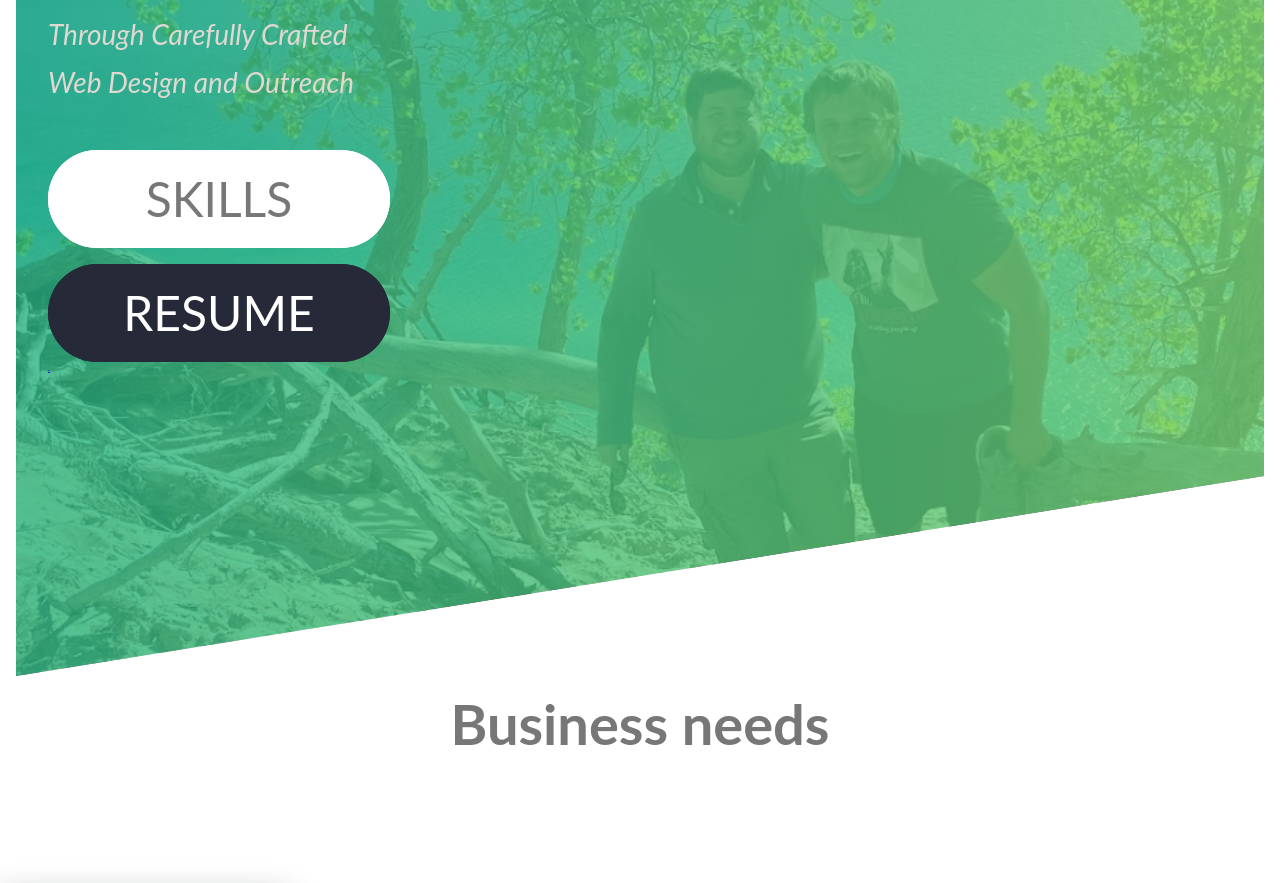
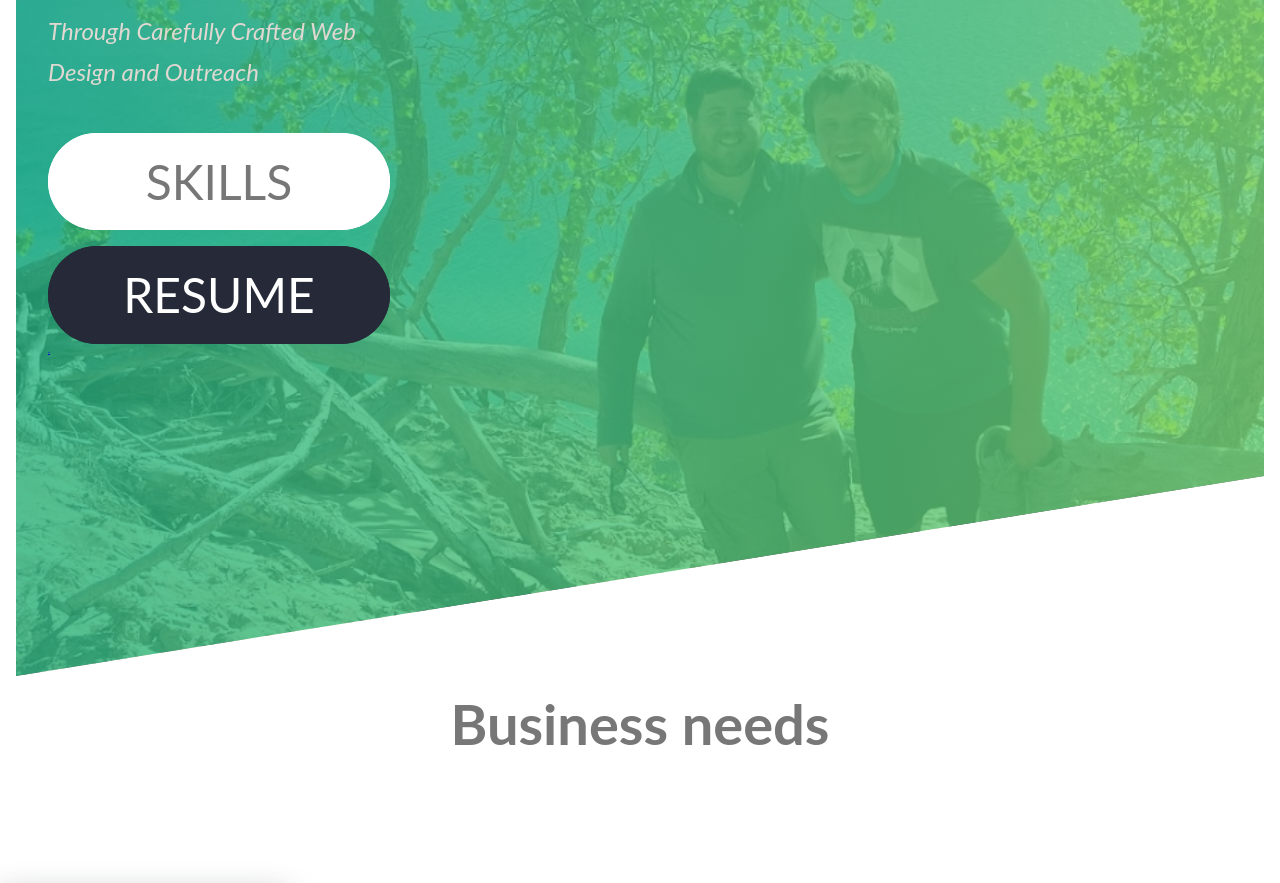
Before and after one commit to easy-thunder/diehl_domain, a Next.js app: page / in a window 1280 px wide. Shown: the part 140-1023 px from the top of the page. Built offline with nearby package versions, Linux system fonts and the light colour scheme.

Commit message:
fixing sizing issue on deployed site

```diff
--- a/components/homePageComponents/Hero/_hero.scss
+++ b/components/homePageComponents/Hero/_hero.scss
@@ -26,6 +26,7 @@
         color: $off-white;
         margin-left: $extra-large-gap;
         position:relative;
+        min-height: fit-content;
 
         display: inline-block;
 
--- a/css/global.css
+++ b/css/global.css
@@ -54,7 +54,7 @@ html {
   margin-bottom: 2rem; }
 
 .pageSubTitle {
-  font-size: 3.5rem;
+  font-size: 3rem;
   text-align: center;
   margin-bottom: 2rem; }
 
@@ -147,7 +147,7 @@ html {
   align-items: center; }
   .headerLinkLargeContainer .headerLinkLarge {
     text-decoration: none;
-    font-size: 3.5rem;
+    font-size: 3rem;
     color: white;
     cursor: pointer;
     margin: .5rem; }
@@ -237,6 +237,7 @@ html {
     color: #e0d8d1;
     margin-left: 4rem;
     position: relative;
+    min-height: fit-content;
     display: inline-block; }
     .backgroundImageContainer__titlesBox__title {
       font-size: 7rem;
@@ -244,11 +245,11 @@ html {
       animation-duration: 1s;
       animation-timing-function: ease-out; }
     .backgroundImageContainer__titlesBox__subTitle {
-      font-size: 3.5rem;
+      font-size: 3rem;
       opacity: 0;
       animation: fadeIn 1.4s ease-in 1s 1 forwards; }
     .backgroundImageContainer__titlesBox__buttonBox {
-      margin-top: 3.5rem; }
+      margin-top: 3rem; }
 
 .btn {
   text-transform: uppercase;
@@ -321,7 +322,7 @@ html {
     position: relative;
     justify-content: center; }
     .story__text__title {
-      font-size: 3.5rem; }
+      font-size: 3rem; }
     .story__text__paragraph {
       font-size: 2rem; }
 
@@ -526,7 +527,7 @@ html {
     flex-direction: column;
     justify-content: space-between; }
   .fullStretchContainer .fullStretchTitle {
-    font-size: 3.5rem;
+    font-size: 3rem;
     text-align: center;
     margin-bottom: 1rem; }
   .fullStretchContainer .fullStretchBlurb {
@@ -571,7 +572,7 @@ html {
 
 .individualSkillTitle {
   text-align: center;
-  font-size: 3.5rem;
+  font-size: 3rem;
   margin-bottom: 1.5rem; }
 
 .individualSkillParagraph {
--- a/sass/abstracts/_variables.scss
+++ b/sass/abstracts/_variables.scss
@@ -17,5 +17,5 @@ $gap-medium: 1rem;
 $gap-web-border: 2rem;
 $extra-large-gap:4rem;
 $main-title-font:7rem;
-$title-font: 3.5rem;
+$title-font: 3rem;
 $paragraph-font: 2rem;
```
Also changed, not shown: public/data/skillsData.json (renamed from public/data/skills.json).
